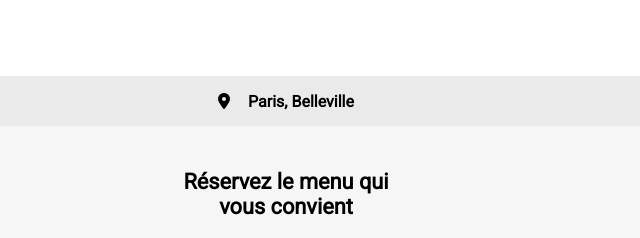
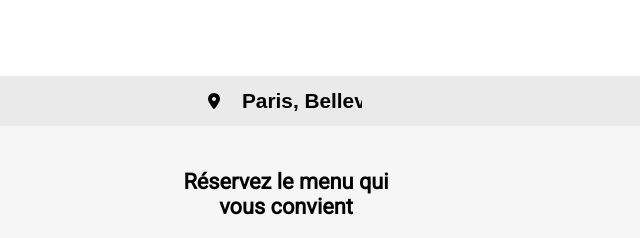
Before and after one commit to YacineFARID/YacineFARID_3_2202201, a website: page index.html in a window 1280 px wide. Shown: the top 238 px of the page, 354-994 px from the left. Drawn offline with Linux system fonts and the light colour scheme; a web font is replaced by a local one.

Commit message:
refactoring

```diff
--- a/index.html
+++ b/index.html
@@ -20,7 +20,7 @@
     <div class="flex-home-desktop-tablet">
         <div class="localisation">
             <i class="fas fa-map-marker-alt"></i>
-            <p>Paris, Belleville</p>
+            <input class="search" type="text" placeholder="Paris, Belleville" />
         </div>
         <div class="home">
             <div class="title-part-1">Réservez le menu qui</div>
--- a/public/css/style.css
+++ b/public/css/style.css
@@ -6,13 +6,12 @@ a {
   text-decoration: none;
   color: black;
 }
-
 header img {
   padding: 30px 28% 12px;
   width: 44%;
   height: 30px;
+  box-shadow: 1px 1px 8px rgb(81.2, 81.2, 81.2);
 }
-
 .localisation {
   width: 100%;
   height: 50px;
@@ -23,12 +22,22 @@ header img {
   font-size: 1em;
   font-weight: bold;
   background-color: #eaeaea;
-  box-shadow: 1px 1px 8px rgb(81.2, 81.2, 81.2);
 }
-.localisation p {
-  font-family: roboto;
-  margin: 0;
-  padding-left: 18px;
+.fa-map-marker-alt {
+  padding-right: 20px;
+}
+.search {
+  width: 40%;
+  height: 80%;
+  font-size: 1.3rem;
+  font-weight: bold;
+  display: flex;
+  justify-content: center;
+  background: #eaeaea;
+  border: none;
+}
+::-webkit-input-placeholder {
+  color: black;
 }
 .home {
   display: flex;
@@ -134,7 +143,7 @@ ol li::before {
 .fa-mobile-alt {
   font-size: 1.3rem;
   padding-left: 20px;
-  padding-right:27px;
+  padding-right: 27px;
 }
 .fa-list-ul {
   font-size: 1.2rem;
@@ -145,7 +154,7 @@ ol li::before {
 .fa-store {
   font-size: 0.8rem;
   padding-left: 20px;
-  padding-right:23px;
+  padding-right: 23px;
 }
 .functioning-filter p {
   font-family: roboto;
@@ -277,7 +286,7 @@ footer p {
   font-size: 1rem;
   color: white;
   margin: 0;
-  padding:0 0 9px 9px;
+  padding: 0 0 9px 9px;
 }
 
 /*Pages menu */
@@ -466,8 +475,8 @@ footer p {
   header img {
     padding: 30px 0 12px 50px;
     width: 300px;
+    box-shadow: none;
   }
-
   .flex-home-desktop-tablet {
     display: flex;
     flex-direction: column;
@@ -477,6 +486,9 @@ footer p {
   .localisation {
     border-radius: 25px 25px 0 0;
     box-shadow: none;
+  }
+  .search {
+    width: 10%;
   }
   .home {
     border-radius: 0 0 25px 25px;
```
